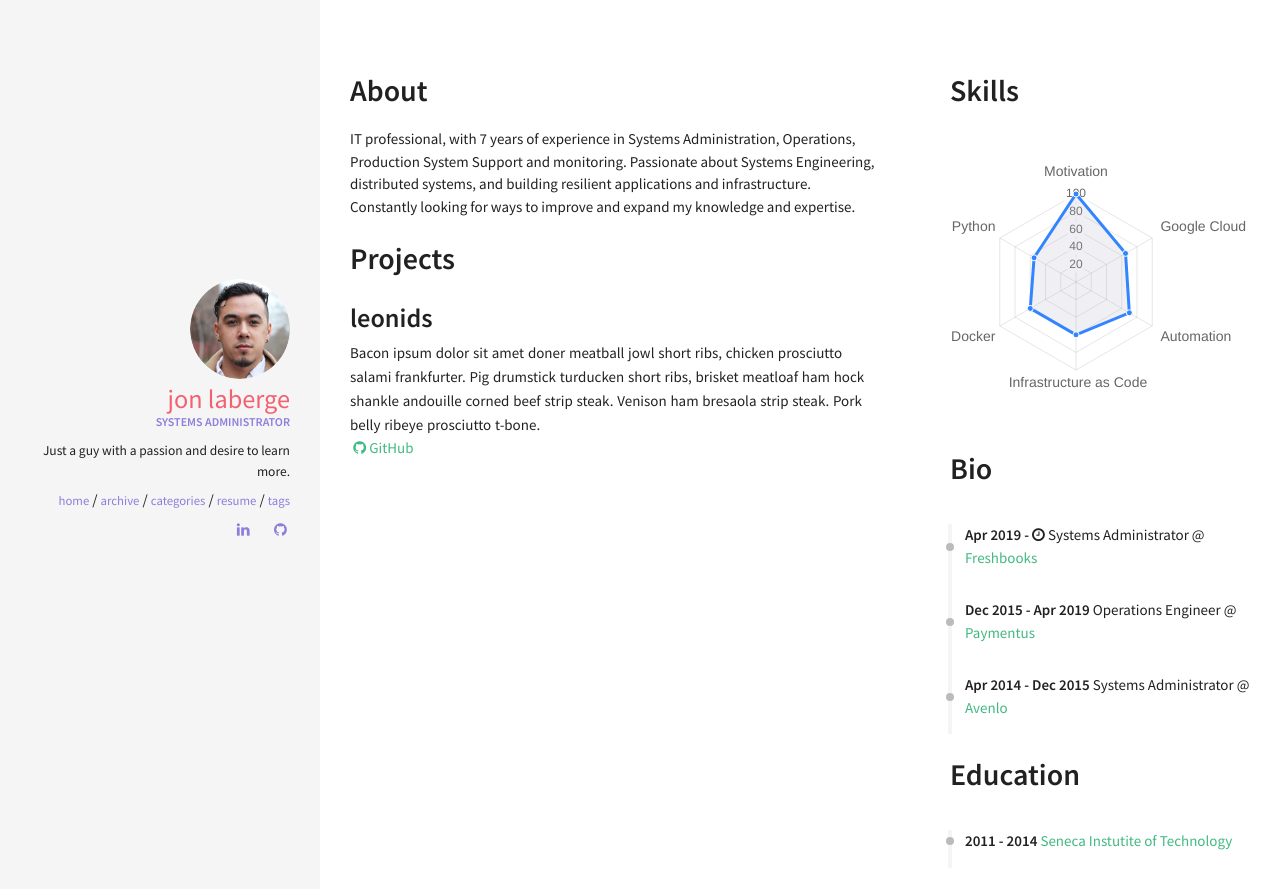
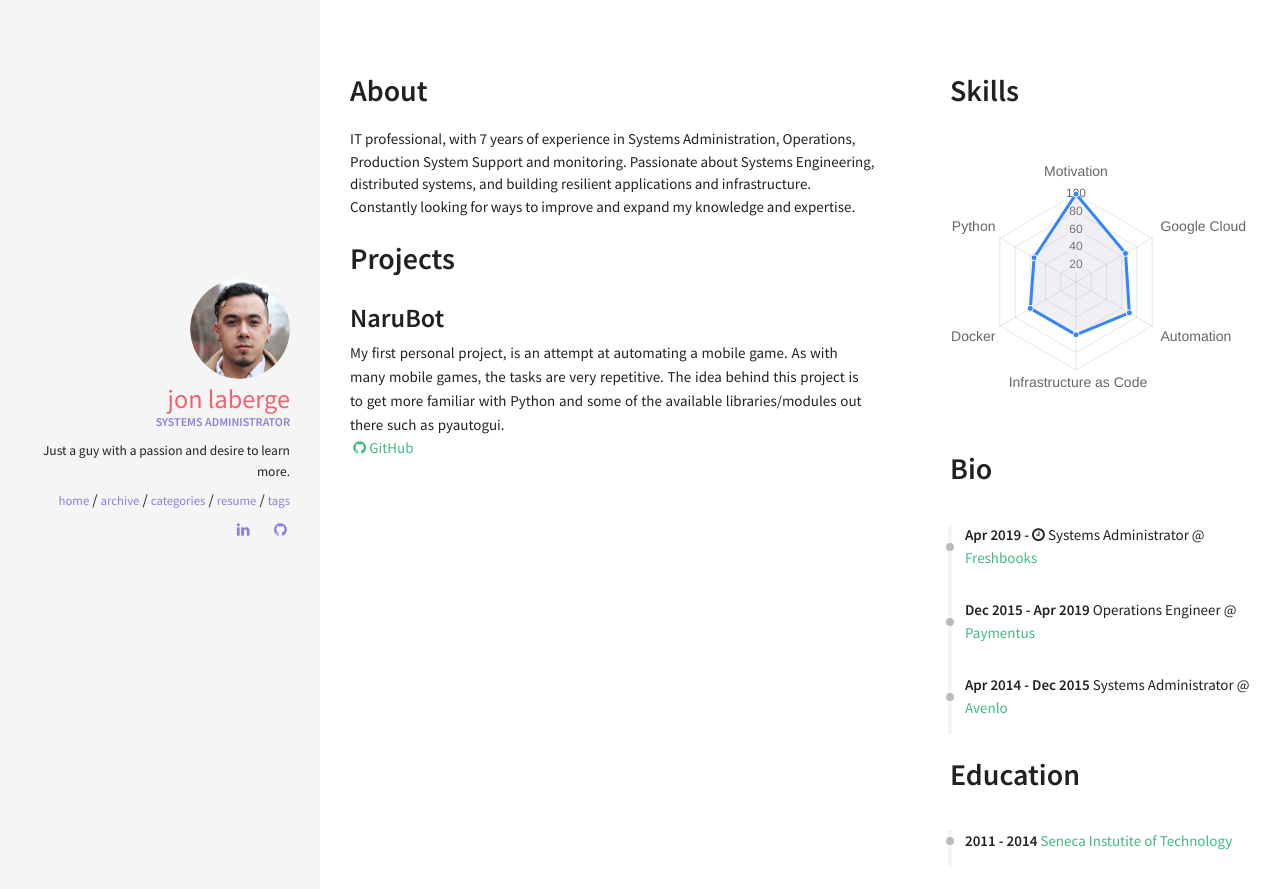
Before and after one commit to jrlaberge/jrlaberge.github.io, a Jekyll site: the page built from resume.html, in a window 1280 px wide. Shown: the top 889 px of the page. Built offline with Jekyll 4.4.1, drawn with Linux system fonts in a browser that asks for light colours; nearby versions of some CDN libraries.

Commit message:
Update projects.yml

```diff
--- a/_data/index/projects.yml
+++ b/_data/index/projects.yml
@@ -1,4 +1,4 @@
-- name: leonids
-  descr: "Bacon ipsum dolor sit amet doner meatball jowl short ribs, chicken prosciutto salami frankfurter. Pig drumstick turducken short ribs, brisket meatloaf ham hock shankle andouille corned beef strip steak. Venison ham bresaola strip steak. Pork belly ribeye prosciutto t-bone."
+- name: NaruBot
+  descr: "My first personal project, is an attempt at automating a mobile game. As with many mobile games, the tasks are very repetitive. The idea behind this project is to get more familiar with Python and some of the available libraries/modules out there such as pyautogui."
   image: pong.png
-  github: https://github.com/renyuanz/leonids
+  github: https://github.com/jrlaberge/narubot
```
